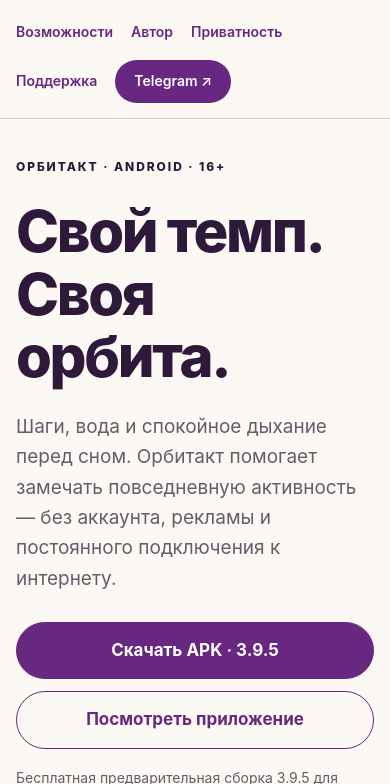
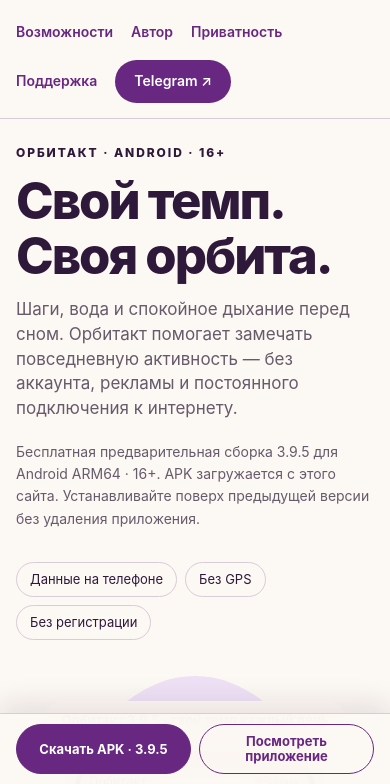
Before and after one commit to Duckolly/orbitakt.github.io, a plain HTML site: page index.html in a window 390 px wide. Shown: the part 60-844 px from the top of the page. Drawn offline with Linux system fonts and the light colour scheme.

Commit message:
Update style.css

```diff
--- a/assets/style.css
+++ b/assets/style.css
@@ -34,3 +34,84 @@
 /* Let the phone illustration shrink below its preferred width on narrow screens. */
 .hero > *{min-width:0}
 @media(max-width:600px){.hero{grid-template-columns:minmax(0,1fr)}}
+
+/* Кнопки первого экрана всегда доступны на телефоне */
+@media (max-width: 600px) {
+  body {
+    padding-bottom: 82px;
+  }
+
+  .hero {
+    padding-top: 24px;
+  }
+
+  .eyebrow {
+    margin-bottom: 12px;
+  }
+
+  .hero h1 {
+    margin-bottom: 14px;
+    font-size: clamp(42px, 13vw, 54px);
+  }
+
+  .lead {
+    font-size: 17px;
+    line-height: 1.45;
+  }
+
+  .actions {
+    position: fixed;
+    z-index: 50;
+    left: 0;
+    right: 0;
+    bottom: 0;
+    flex-direction: row;
+    flex-wrap: nowrap;
+    gap: 8px;
+    margin: 0;
+    padding: 10px 16px calc(10px + env(safe-area-inset-bottom));
+    border-top: 1px solid var(--line);
+    background: rgba(252, 248, 243, 0.96);
+    box-shadow: 0 -8px 30px rgba(46, 25, 59, 0.12);
+    backdrop-filter: blur(12px);
+  }
+
+  .actions .button {
+    width: auto;
+    flex: 1;
+    min-height: 46px;
+    padding: 9px 10px;
+    font-size: 13px;
+    line-height: 1.15;
+  }
+}
+
+/* Компактный первый экран на невысоких компьютерах */
+@media (min-width: 601px) and (max-height: 800px) {
+  .hero {
+    padding-top: 30px;
+    padding-bottom: 42px;
+  }
+
+  .hero h1 {
+    font-size: clamp(44px, 5.6vw, 70px);
+    margin-bottom: 16px;
+  }
+
+  .eyebrow {
+    margin-bottom: 14px;
+  }
+
+  .lead {
+    font-size: 18px;
+    line-height: 1.45;
+  }
+
+  .actions {
+    margin-top: 18px;
+  }
+
+  .hero-visual .phone {
+    width: 220px;
+  }
+}
```
